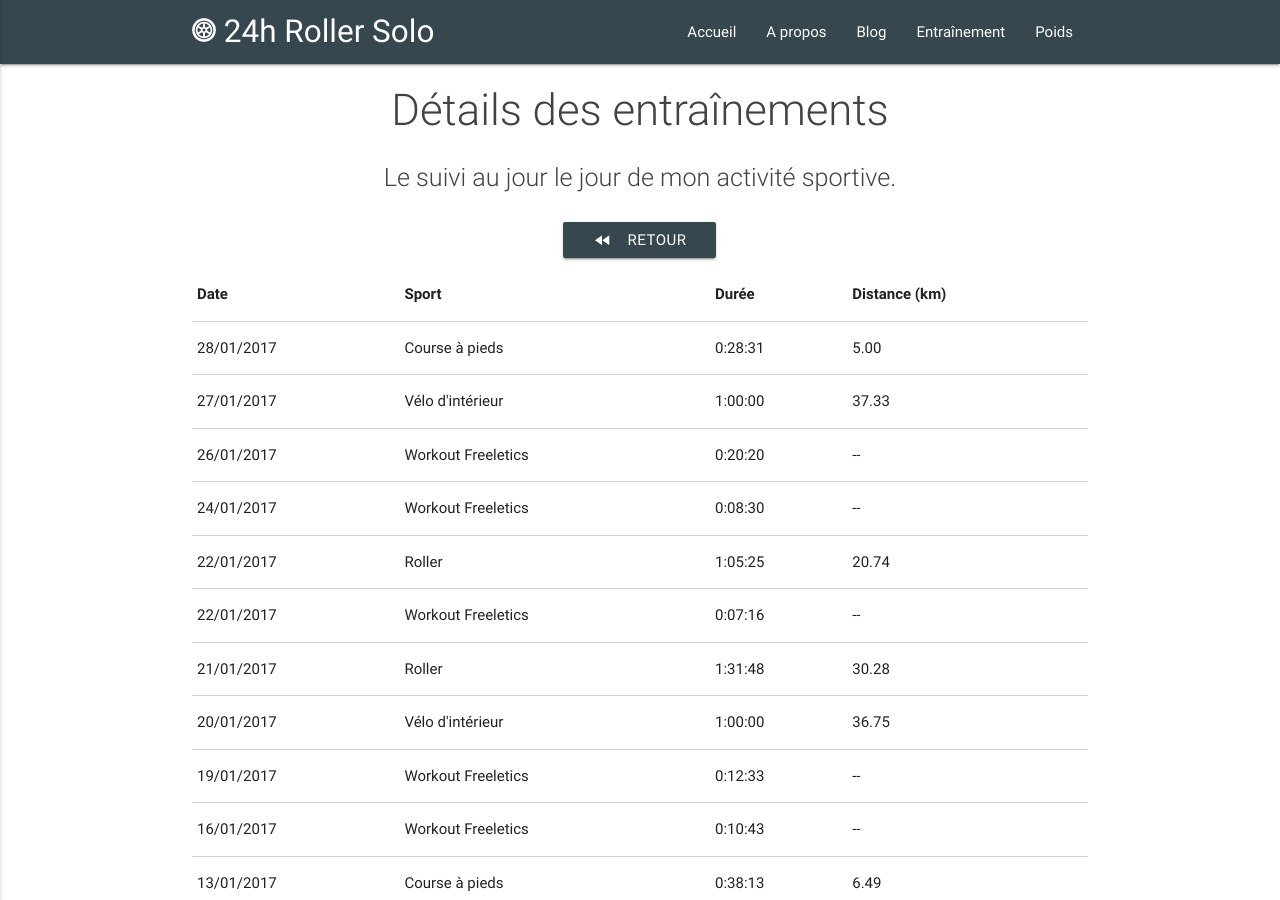
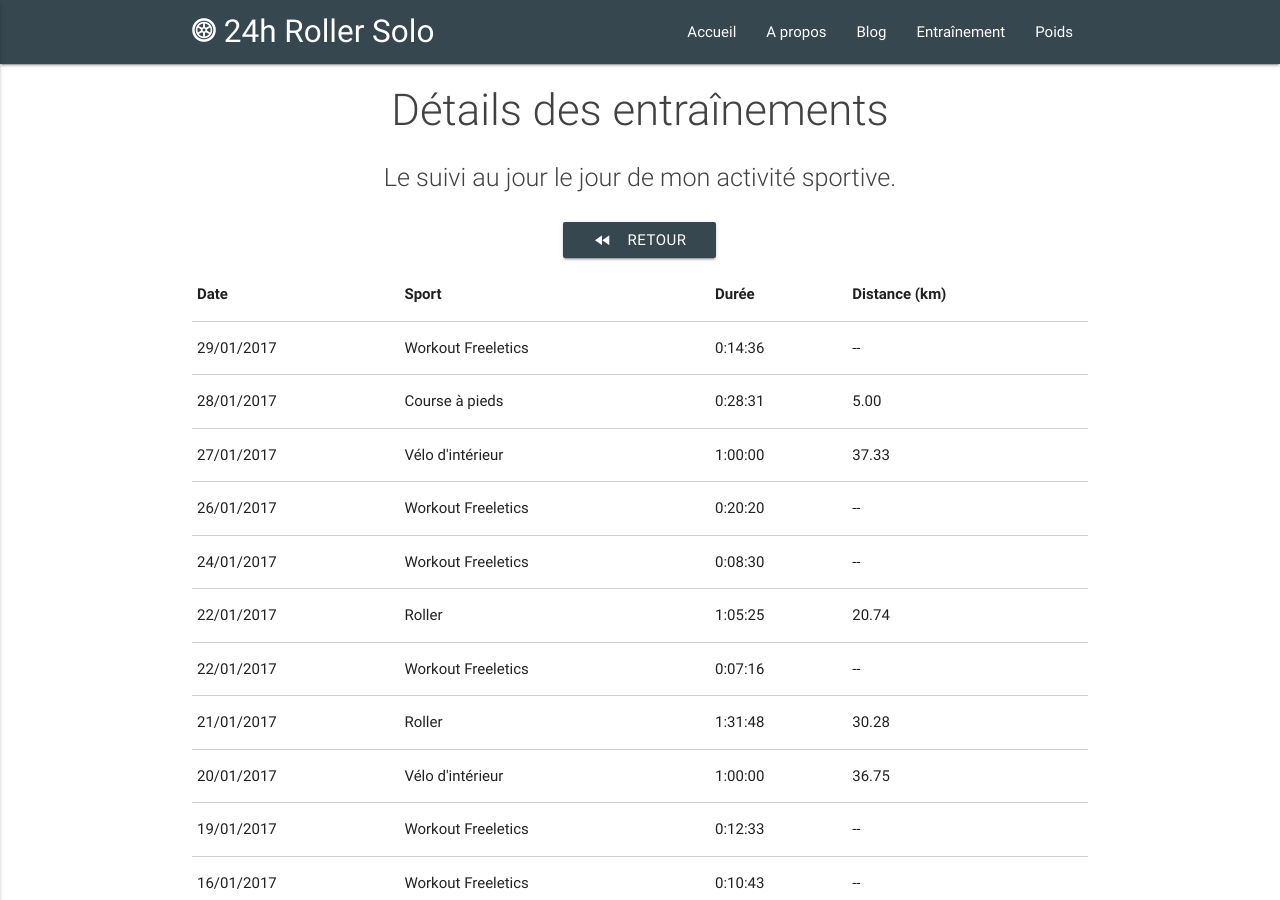
Before and after one commit to 24hRollerSolo/24hRollerSolo.github.io, a Jekyll site: the page built from training/details.html, in a window 1280 px wide and 900 px high. Built offline with Jekyll 4.4.1, drawn with Linux system fonts in a browser that asks for light colours.

Commit message:
Add 2017-01-29 workout

```diff
--- a/_data/sports.json
+++ b/_data/sports.json
@@ -1,4 +1,5 @@
 [
+  {"date": "2017-01-29", "type": "WORKOUT", "program": "W04-03 | 50 LUNGES + 3/5 NEMESIS Endurance", "duration": "0:14:36"},
   {"date": "2017-01-28", "type": "RUNNING", "distance": "5.00", "duration": "0:28:31"},
   {"date": "2017-01-27", "type": "BIKE_INDOOR", "distance": "37.33", "duration": "1:00:00", "program": "9"},
   {"date": "2017-01-26", "type": "WORKOUT", "program": "W04-02 | 10 BURPEES + 25 KNEES PUSHUPS + 3/4 HERMES Standard 2x2", "duration": "0:20:20"},
```
